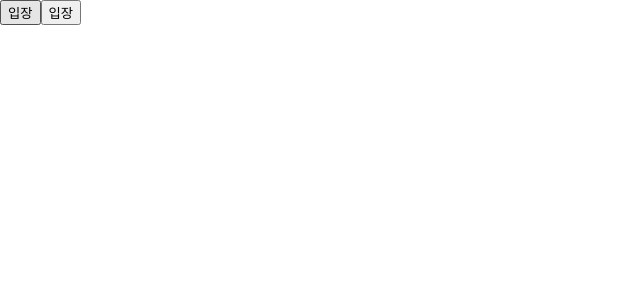
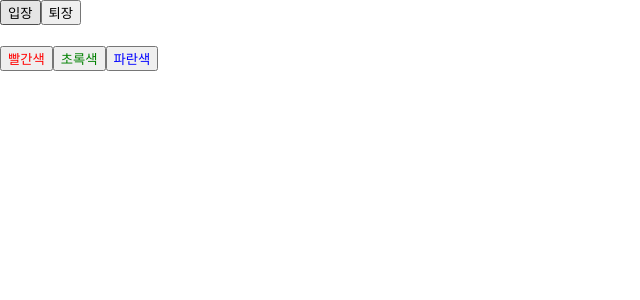
Before and after one commit to TeackjinLee/reactStudy, a React (Create React App) app: page / in a window 1280 px wide. Shown: the top 300 px of the page, without its empty margins (0-640 px from the left). Built offline with nearby package versions, Linux system fonts and the light colour scheme.

Commit message:
3.4.2.2 useState를 사용하기
3.4.2.2 useState를 사용하기

```diff
--- a/src/Say.js
+++ b/src/Say.js
@@ -6,11 +6,22 @@
   const onCilckEnter = () => setMessage("안녕하세요!");
   const onClickLeave = () => setMessage("안녕히 가세요!");
 
+  const [color, setColor] = useState("black");
+
   return (
     <div>
       <button onClick={onCilckEnter}>입장</button>
-      <button onClick={onClickLeave}>입장</button>
-      <h1>{message}</h1>
+      <button onClick={onClickLeave}>퇴장</button>
+      <h1 style={{ color }}>{message}</h1>
+      <button style={{ color: "red" }} onClick={() => setColor("red")}>
+        빨간색
+      </button>
+      <button style={{ color: "green" }} onClick={() => setColor("green")}>
+        초록색
+      </button>
+      <button style={{ color: "blue" }} onClick={() => setColor("blue")}>
+        파란색
+      </button>
     </div>
   );
 };
```
